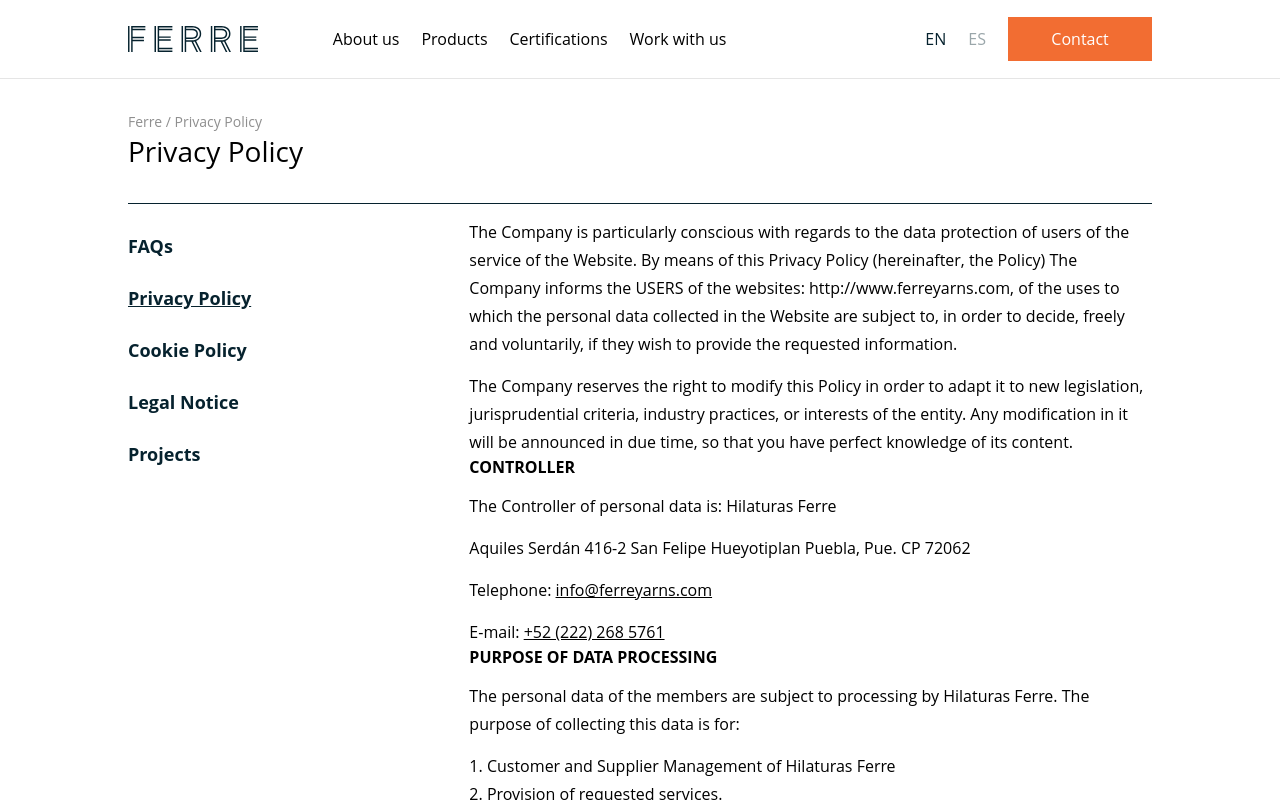
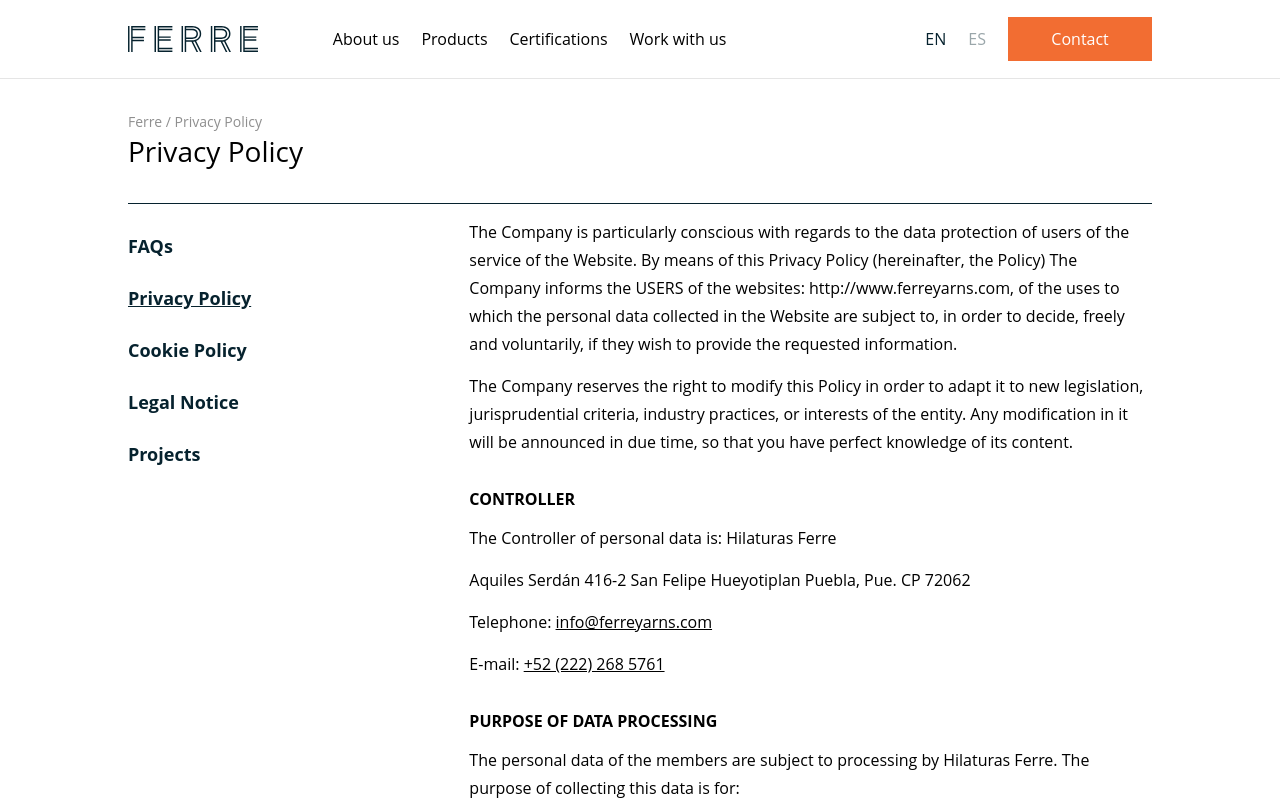
Before and after one commit to Edilberto-Vazquez/ferreyarns-clone-page, a React (Create React App) app: page /cookies in a window 1280 px wide. Both pictures are taken after a click on the item "Privacy Policy". Shown: the top 800 px of the page. Built offline with nearby package versions, Linux system fonts and the light colour scheme.

Commit message:
comments in someQuestions sections

```diff
--- a/src/components/Cookies.jsx
+++ b/src/components/Cookies.jsx
@@ -16,22 +16,30 @@
     idiom = cookiesES;
   }
   return (
-    <div ref={refOpc} className="cookies some-questions-section-item">
+    <div ref={refOpc} className="cookies some-questions__item">
+      {/* What are cookies? section */}
       <SectionItem title={idiom.whatCookies.title}>
         <SectionPar paragraphs={idiom.whatCookies.paragraphs} />
       </SectionItem>
+
+      {/* Why Hilaturas Ferre uses cookies? section */}
       <SectionItem title={idiom.hilaturasFC.title}>
         <SectionPar paragraphs={idiom.hilaturasFC.paragraphs} />
       </SectionItem>
+
+      {/* What we do with the different types of cookies? section */}
       <SectionItem title={idiom.differentCookies.title}>
+        {/* Session cookies */}
         <p>
           <strong>{idiom.differentCookies.sessionCookies.title}</strong>
           {idiom.differentCookies.sessionCookies.description}
         </p>
+        {/* Persistent cookies */}
         <p>
           <strong>{idiom.differentCookies.persistentCookies.title}</strong>
           {idiom.differentCookies.persistentCookies.description}
         </p>
+        {/* Own cookies */}
         <p>
           <strong>{idiom.differentCookies.ownCookies.title}</strong>
           {idiom.differentCookies.ownCookies.description}
@@ -40,11 +48,13 @@
           listType="ul"
           listItems={idiom.differentCookies.ownCookies.list}
         />
+        {/* Third-party statistics */}
         <p>
           <strong>{idiom.differentCookies.thirdParty.title}</strong>
           {idiom.differentCookies.thirdParty.description}
         </p>
         <SectionPar paragraphs={idiom.differentCookies.thirdParty.paragraphs} />
+        {/* Technical cookies */}
         <p>
           <strong>{idiom.differentCookies.tecnicalCookies.title}</strong>
           {idiom.differentCookies.tecnicalCookies.description}
@@ -53,6 +63,7 @@
           listType="ul"
           listItems={idiom.differentCookies.tecnicalCookies.list}
         />
+        {/* Customization cookies */}
         <p>
           <strong>{idiom.differentCookies.customizationCookies.title}</strong>
           {idiom.differentCookies.customizationCookies.description}
@@ -61,6 +72,7 @@
           listType="ul"
           listItems={idiom.differentCookies.customizationCookies.list}
         />
+        {/* Analytical cookies */}
         <p>
           <strong>{idiom.differentCookies.analyticalCookies.title}</strong>
           {idiom.differentCookies.analyticalCookies.description}
@@ -69,6 +81,7 @@
           listType="ul"
           listItems={idiom.differentCookies.analyticalCookies.list}
         />
+        {/* Advertising cookies */}
         <p>
           <strong>{idiom.differentCookies.adversitingCookies.title}</strong>
           {idiom.differentCookies.adversitingCookies.description}
@@ -77,6 +90,7 @@
           listType="ul"
           listItems={idiom.differentCookies.adversitingCookies.list}
         />
+        {/* Flash cookies */}
         <p>
           <strong>{idiom.differentCookies.flasCookies.title}</strong>
           {idiom.differentCookies.flasCookies.description}
@@ -85,6 +99,7 @@
           paragraphs={idiom.differentCookies.flasCookies.paragraphs}
         />
       </SectionItem>
+      {/* How do I change cookie settings? */}
       <SectionItem title={idiom.howChangeCookieSet.title}>
         {idiom.howChangeCookieSet.links.map((item, index) => (
           <a key={index} href={item.link}>
@@ -93,6 +108,7 @@
         ))}
         <SectionPar paragraphs={idiom.howChangeCookieSet.paragraphs} />
       </SectionItem>
+      {/* Revocation of consent */}
       <SectionItem title={idiom.revocationConsent.title}>
         <SectionPar paragraphs={idiom.revocationConsent.paragraphs1} />
         <SectionList listType="ul" listItems={idiom.revocationConsent.list} />
--- a/src/components/LegalNotice.jsx
+++ b/src/components/LegalNotice.jsx
@@ -16,8 +16,10 @@
     idiom = legalNoticeES;
   }
   return (
-    <div ref={refOpc} className="legal-notice some-questions-section-item">
+    <div ref={refOpc} className="legal-notice some-questions__item">
+      {/* general aspects legal notice section */}
       <SectionItem title={idiom.legalNotice.title}>
+        {/* 1.1. Identification data of the Information Society Service Provider */}
         <SectionItem title={idiom.legalNotice.legalNotice1_1.title}>
           <SectionPar
             paragraphs={idiom.legalNotice.legalNotice1_1.paragraphs}
@@ -33,13 +35,17 @@
             </p>
           ))}
         </SectionItem>
+        {/* 1.2 Acceptance and validity of the general and particular conditions */}
         <SectionItem title={idiom.legalNotice.legalNotice1_2.title}>
           <SectionPar
             paragraphs={idiom.legalNotice.legalNotice1_2.paragraphs}
           />
         </SectionItem>
       </SectionItem>
+
+      {/* general conditions of use for this wbsite section */}
       <SectionItem title={idiom.genCond.title}>
+        {/* 2.1. Obligations of use */}
         <SectionItem title={idiom.genCond.genCond2_1.title}>
           <SectionPar paragraphs={idiom.genCond.genCond2_1.paragraphs1} />
           <SectionList
@@ -48,6 +54,7 @@
           />
           <SectionPar paragraphs={idiom.genCond.genCond2_1.paragraphs2} />
         </SectionItem>
+        {/* 2.2. Exemption of liability */}
         <SectionItem title={idiom.genCond.genCond2_2.title}>
           <SectionPar paragraphs={idiom.genCond.genCond2_2.paragraphs} />
           <SectionList
@@ -55,12 +62,15 @@
             listItems={idiom.genCond.genCond2_2.list}
           />
         </SectionItem>
+        {/* 2.3. Use of hyperlinks */}
         <SectionItem title={idiom.genCond.genCond2_3.title}>
           <SectionPar paragraphs={idiom.genCond.genCond2_3.paragraphs} />
         </SectionItem>
+        {/* 2.4. Intellectual Property */}
         <SectionItem title={idiom.genCond.genCond2_4.title}>
           <SectionPar paragraphs={idiom.genCond.genCond2_4.paragraphs} />
         </SectionItem>
+        {/* 2.5. Jurisdiction and applicable law */}
         <SectionItem title={idiom.genCond.genCond2_5.title}>
           <SectionPar paragraphs={idiom.genCond.genCond2_5.paragraphs} />
         </SectionItem>
--- a/src/components/PrivacyPolicy.jsx
+++ b/src/components/PrivacyPolicy.jsx
@@ -16,10 +16,15 @@
     idiom = privacyPES;
   }
   return (
-    <div ref={refOpc} className="privacy-policy some-questions-section-item">
+    <div
+      ref={refOpc}
+      className="privacy-policy some-questions__item container-row-gap"
+    >
+      {/* first paragraph */}
       <SectionItem>
         <SectionPar paragraphs={idiom.paragraphs} />
       </SectionItem>
+      {/* controller section */}
       <SectionItem title={idiom.controller.title}>
         <SectionPar paragraphs={idiom.controller.paragraphs} />
         <SectionPar paragraphs={[idiom.controller.links.paragraphs[0]]}>
@@ -33,30 +38,38 @@
           </a>
         </SectionPar>
       </SectionItem>
+      {/* purpose of data processing section */}
       <SectionItem title={idiom.purposeDP.title}>
         <SectionPar paragraphs={idiom.purposeDP.paragraphs} />
         <SectionList listType="ol" listItems={idiom.purposeDP.list} />
       </SectionItem>
+      {/* conservation period section */}
       <SectionItem title={idiom.conservPeriod.title}>
         <SectionPar paragraphs={idiom.conservPeriod.paragraphs} />
       </SectionItem>
+      {/* legal standing section */}
       <SectionItem title={idiom.legalStanding.title}>
         <SectionPar paragraphs={idiom.legalStanding.paragraphs} />
       </SectionItem>
+      {/* recipients section */}
       <SectionItem title={idiom.recipients.title}>
         <SectionPar paragraphs={idiom.recipients.paragraphs} />
       </SectionItem>
+      {/* user rights section */}
       <SectionItem title={idiom.userRights.title}>
         <SectionPar paragraphs={idiom.userRights.paragraphs1} />
         <SectionList listType="ul" listItems={idiom.userRights.list} />
         <SectionPar paragraphs={idiom.userRights.paragraphs2} />
       </SectionItem>
+      {/* securyty measures section */}
       <SectionItem title={idiom.securityMesures.title}>
         <SectionPar paragraphs={idiom.securityMesures.paragraphs} />
       </SectionItem>
+      {/* use of cookies section */}
       <SectionItem title={idiom.useCookies.title}>
         <SectionPar paragraphs={idiom.useCookies.paragraphs} />
       </SectionItem>
+      {/* change in regulation section */}
       <SectionItem title={idiom.changeRegulation.title}>
         <SectionPar paragraphs={idiom.changeRegulation.paragraphs} />
       </SectionItem>
--- a/src/components/Projects.jsx
+++ b/src/components/Projects.jsx
@@ -17,7 +17,9 @@
   }
   return (
     <div ref={refOpc} className="projects some-questions-section-item">
+      {/* Projects*/}
       <SectionItem title={idiom.title}>
+        {/* FINANCIAL SUPPORT FOR REINDUSTRIALISATION AND PROMOTION OF INDUSTRIAL COMPETITIVENESS*/}
         <SectionItem title={idiom.financialSup.title}>
           <SectionPar paragraphs={idiom.financialSup.paragraphs} />
         </SectionItem>
--- a/src/components/styles/FAQs.css
+++ b/src/components/styles/FAQs.css
@@ -1,6 +1,4 @@
 .faqs-question {
-  display: grid;
-  row-gap: 24px;
   border-bottom: 1px solid var(--primary);
 }
 
```
Also changed, not shown: src/components/FAQs.jsx (+7 -0 lines).
